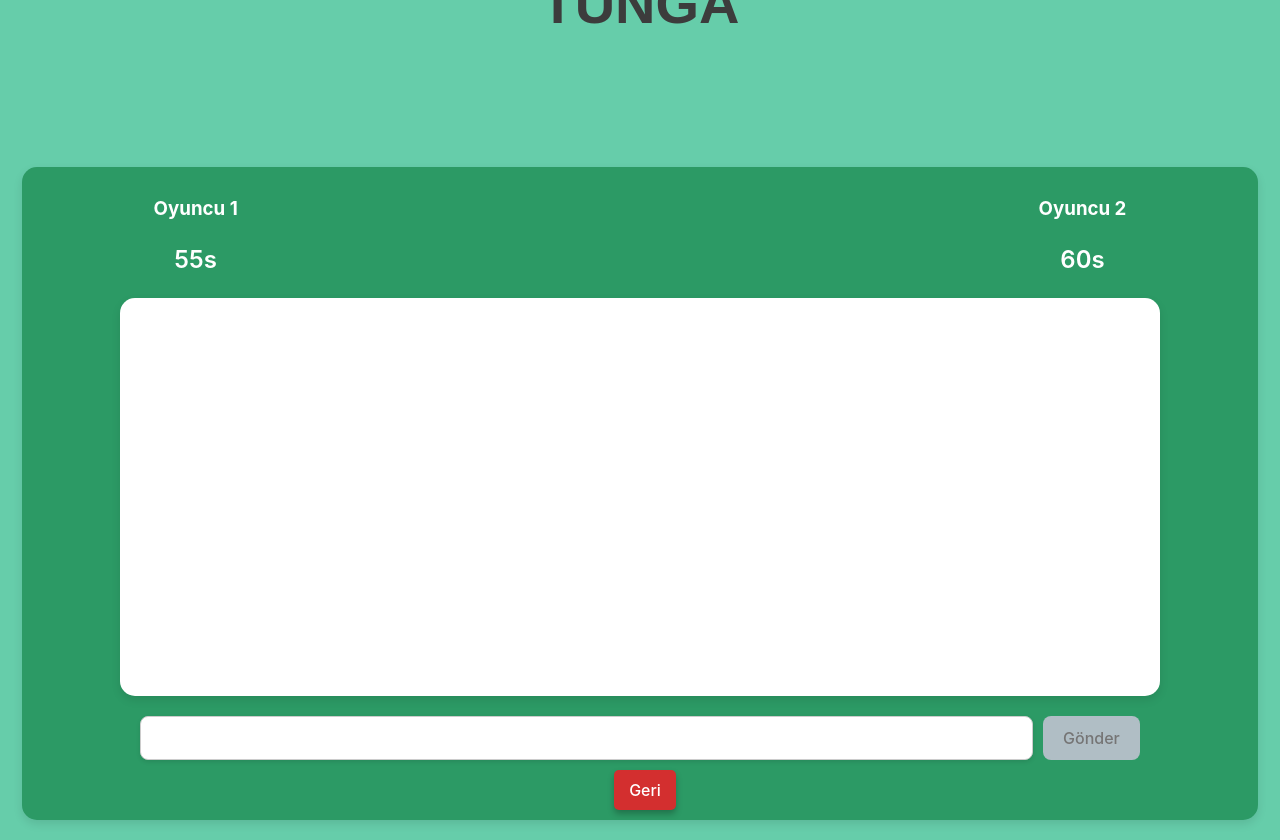
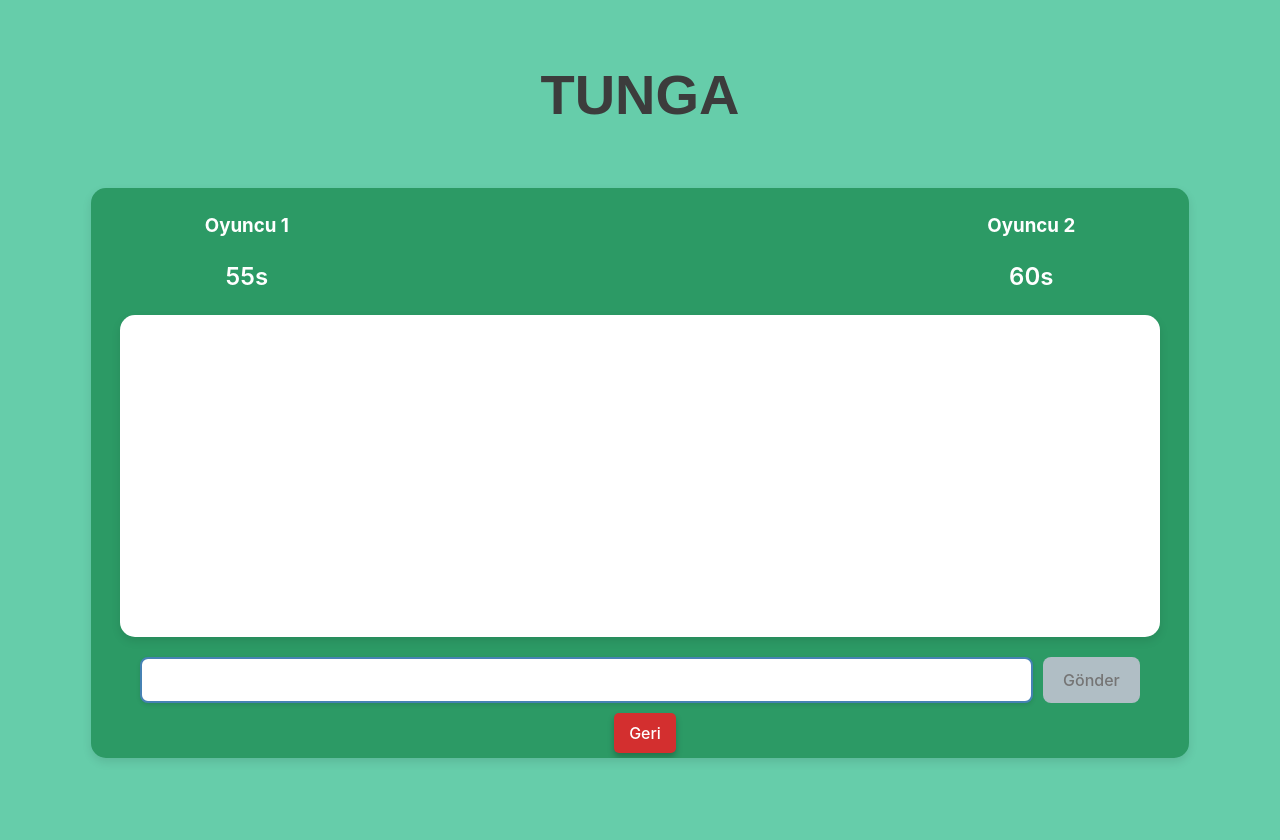
Before and after one commit to Mehmetcimen4/Teknofest-Project, a React (Vite) app in the folder Front_project/: page /sinif/lise/1/1/konular/1/game in a window 1280 px wide. After the commit the page ends 800 px from the top, so only its background shows below. Built offline with nearby package versions, Linux system fonts and the light colour scheme.

Commit message:
style: Adjust game page layout, increase height, and reduce padding

```diff
--- a/Front_project/src/App.css
+++ b/Front_project/src/App.css
@@ -12,7 +12,7 @@
 /* Başlık için yukarıdaki stil korundu */
 .app-header {
   position: relative;
-  top: -85px;
+  top: -15px;
   margin-bottom: 10px;
 }
 
--- a/Front_project/src/Game.css
+++ b/Front_project/src/Game.css
@@ -1,17 +1,22 @@
+/* General Game Page Layout */
+/* General Game Page Layout */
 .game-page {
   display: flex;
   flex-direction: column;
   justify-content: space-between;
   align-items: center;
-  height: 90vh; /* Adjusted to make the page sit higher */
-  width: 95vw; /* Shift the entire game page upwards */
-  padding: 10px;
+  height: 70vh; /* Increased height to make the page sit slightly higher */
+  width: 85vw;
+  padding: 5px; /* Reduced padding to push the content upwards */
   background-color: #2C9A65;
   border-radius: 15px;
   box-shadow: 0 4px 10px rgba(0, 0, 0, 0.1);
   overflow: hidden;
+
 }
 
+
+/* Top Bar */
 .top-bar {
   display: flex;
   justify-content: space-between;
@@ -32,6 +37,7 @@
   color: #ffffff;
 }
 
+/* Chat Box */
 .chat-box {
   display: flex;
   flex-direction: column;
@@ -66,6 +72,7 @@
   color: #ffffff;
 }
 
+/* Input Area */
 .input-area {
   display: flex;
   width: 100%;
@@ -78,10 +85,11 @@ input[type='text'] {
   padding: 12px;
   font-size: 16px;
   border-radius: 8px;
-  border: 1px solid #ccc;
+  border: 2px solid #4682b4; /* Consistent with App.css input styling */
   box-shadow: 0 2px 4px rgba(0, 0, 0, 0.1);
 }
 
+/* Buttons */
 button {
   padding: 12px;
   font-size: 16px;
@@ -113,8 +121,12 @@ button:disabled {
   cursor: not-allowed;
 }
 
+/* Back Button (inherits from App.css) */
 .back-button {
   margin-top: 10px;
   background-color: #d32f2f; /* Dark red */
   color: #ffffff; /* White text */
+  border-radius: 5px;
+  padding: 10px 15px; /* Consistent with App.css back-button */
+  box-shadow: 0 4px 6px rgba(0, 0, 0, 0.25); /* In line with App.css shadow */
 }
--- a/Front_project/src/pages/GamePage.jsx
+++ b/Front_project/src/pages/GamePage.jsx
@@ -8,7 +8,7 @@ function GamePage() {
 
   const [player1, setPlayer1] = useState(() => localStorage.getItem('player1') || 'Oyuncu 1');
   const [player2, setPlayer2] = useState(() => localStorage.getItem('player2') || 'Oyuncu 2');
-  const [playerTurn, setPlayerTurn] = useState('left');
+  const [playerTurn, setPlayerTurn] = useState(() => localStorage.getItem('playerTurn') || 'left');
   const [player1Time, setPlayer1Time] = useState(() => parseInt(localStorage.getItem('player1Time')) || 60);
   const [player2Time, setPlayer2Time] = useState(() => parseInt(localStorage.getItem('player2Time')) || 60);
   const [messages, setMessages] = useState(() => JSON.parse(localStorage.getItem('messages')) || []);
@@ -19,14 +19,15 @@ function GamePage() {
     const latestPlayer2 = localStorage.getItem('player2');
     const latestPlayer1Time = parseInt(localStorage.getItem('player1Time'));
     const latestPlayer2Time = parseInt(localStorage.getItem('player2Time'));
+    const latestPlayerTurn = localStorage.getItem('playerTurn');
 
     if (latestPlayer1) setPlayer1(latestPlayer1);
     if (latestPlayer2) setPlayer2(latestPlayer2);
-    if (latestPlayer1Time) setPlayer1Time(latestPlayer1Time);
-    if (latestPlayer2Time) setPlayer2Time(latestPlayer2Time);
+    if (latestPlayer1Time >= 0) setPlayer1Time(latestPlayer1Time);
+    if (latestPlayer2Time >= 0) setPlayer2Time(latestPlayer2Time);
+    if (latestPlayerTurn) setPlayerTurn(latestPlayerTurn);
 
     setMessages(JSON.parse(localStorage.getItem('messages')) || []);
-    setPlayerTurn('left');
   }, [location]);
 
   useEffect(() => {
@@ -45,6 +46,13 @@ function GamePage() {
   }, [playerTurn, player1Time, player2Time]);
 
   useEffect(() => {
+    // Check if time is up and switch turn if needed
+    if (player1Time <= 0 && playerTurn === 'left') {
+      setPlayerTurn('right');
+    } else if (player2Time <= 0 && playerTurn === 'right') {
+      setPlayerTurn('left');
+    }
+
     localStorage.setItem('player1Time', player1Time);
     localStorage.setItem('player2Time', player2Time);
     localStorage.setItem('playerTurn', playerTurn);
@@ -65,7 +73,10 @@ function GamePage() {
     setMessages(updatedMessages);
     localStorage.setItem('messages', JSON.stringify(updatedMessages));
 
-    setPlayerTurn(playerTurn === 'left' ? 'right' : 'left');
+    // Switch turn only if the current player has time left
+    if ((playerTurn === 'left' && player1Time > 0) || (playerTurn === 'right' && player2Time > 0)) {
+      setPlayerTurn(playerTurn === 'left' ? 'right' : 'left');
+    }
     setMessage('');
   };
 
@@ -76,6 +87,12 @@ function GamePage() {
     localStorage.removeItem('messages');
     localStorage.removeItem('playerTurn');
     navigate(-1);
+  };
+
+  const isSendDisabled = () => {
+    if (playerTurn === 'left' && player1Time <= 0) return true;
+    if (playerTurn === 'right' && player2Time <= 0) return true;
+    return false;
   };
 
   return (
@@ -105,9 +122,9 @@ function GamePage() {
           type="text"
           value={message}
           onChange={(e) => setMessage(e.target.value)}
-          disabled={(playerTurn === 'left' && player2Time <= 0) || (playerTurn === 'right' && player1Time <= 0)}
+          disabled={isSendDisabled()}
         />
-        <button type="submit" disabled={message.trim() === ''}>
+        <button type="submit" disabled={message.trim() === '' || isSendDisabled()}>
           Gönder
         </button>
       </form>
```
